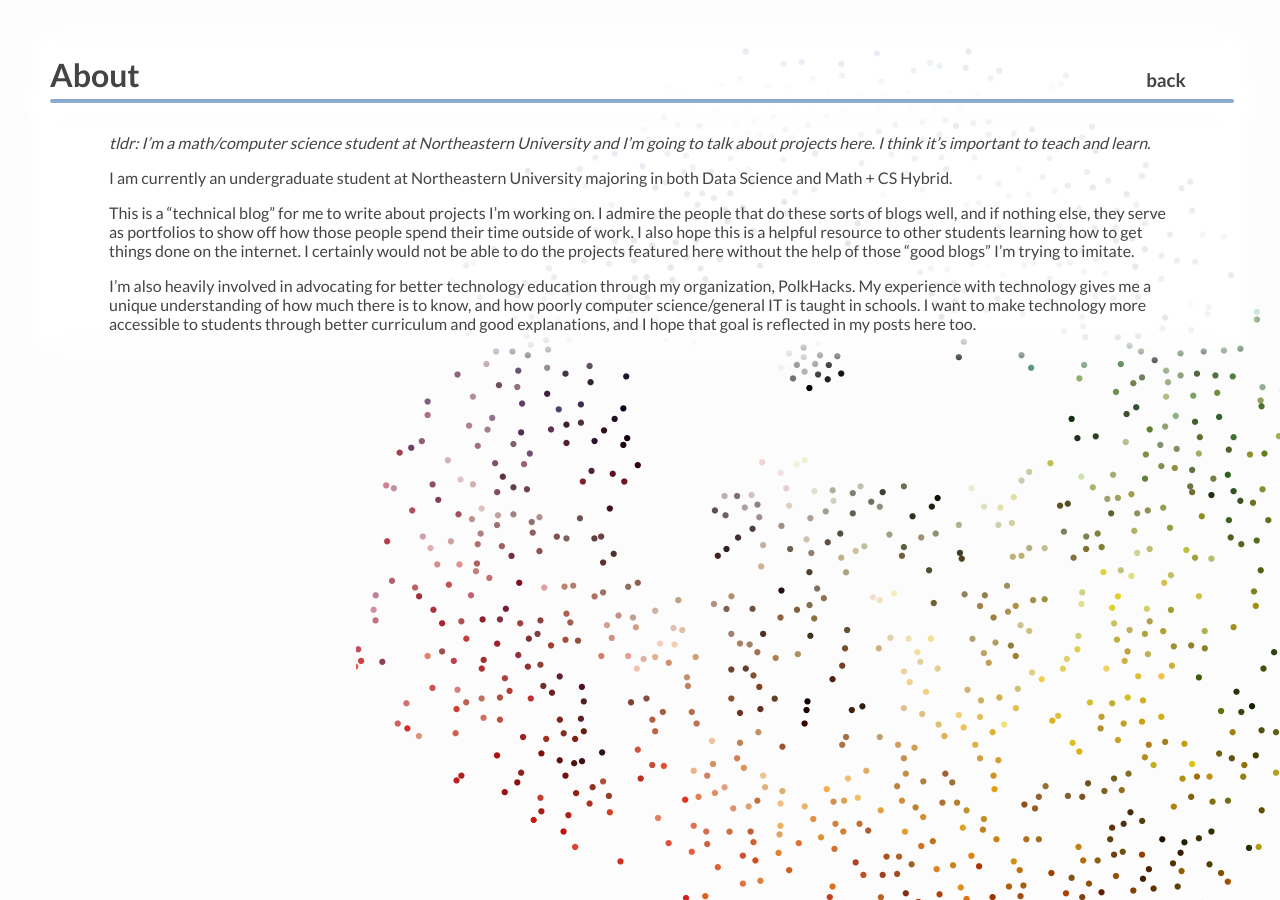
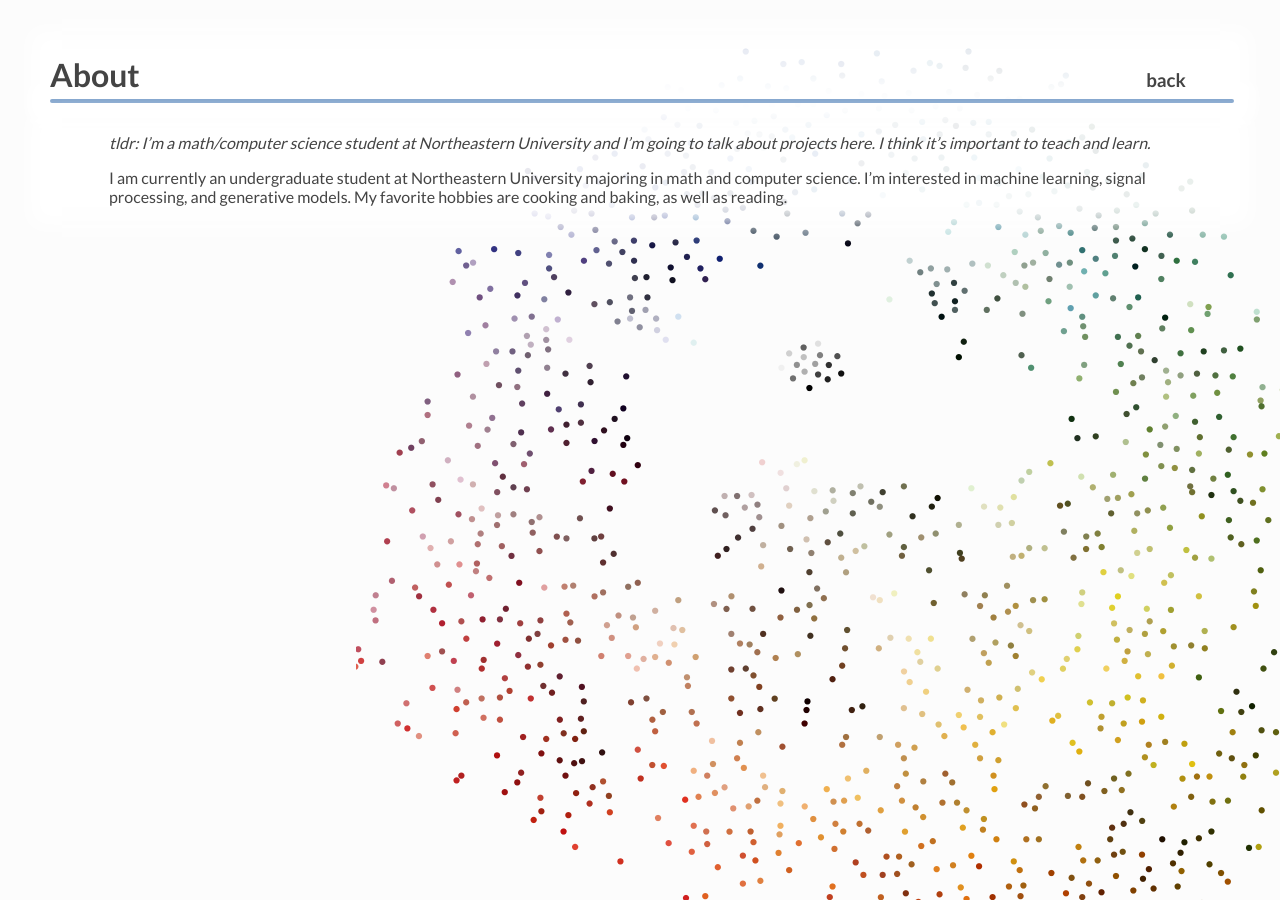
Before and after one commit to qnkxsovc/qnkxsovc.github.io, a Jekyll site: the page built from about.md, in a window 1280 px wide. Built offline with Jekyll 4.4.1, drawn with Linux system fonts in a browser that asks for light colours; nearby versions of some CDN libraries.

Commit message:
update to about/contact

```diff
--- a/about.md
+++ b/about.md
@@ -5,8 +5,4 @@
 ---
 _tldr: I'm a math/computer science student at Northeastern University and I'm going to talk about projects here. I think it's important to teach and learn._
 
-I am currently an undergraduate student at Northeastern University majoring in both Data Science and Math + CS Hybrid.
-
-This is a "technical blog" for me to write about projects I'm working on. I admire the people that do these sorts of blogs well, and if nothing else, they serve as portfolios to show off how those people spend their time outside of work. I also hope this is a helpful resource to other students learning how to get things done on the internet. I certainly would not be able to do the projects featured here without the help of those "good blogs" I'm trying to imitate.
-
-I'm also heavily involved in advocating for better technology education through my organization, [PolkHacks](www.polkhacks.com). My experience with technology gives me a unique understanding of how much there is to know, and how poorly computer science/general IT is taught in schools. I want to make technology more accessible to students through better curriculum and good explanations, and I hope that goal is reflected in my posts here too.
+I am currently an undergraduate student at Northeastern University majoring in math and computer science. I'm interested in machine learning, signal processing, and generative models. My favorite hobbies are cooking and baking, as well as reading.
```
Also changed, not shown: contact.md (+1 -1 lines).
